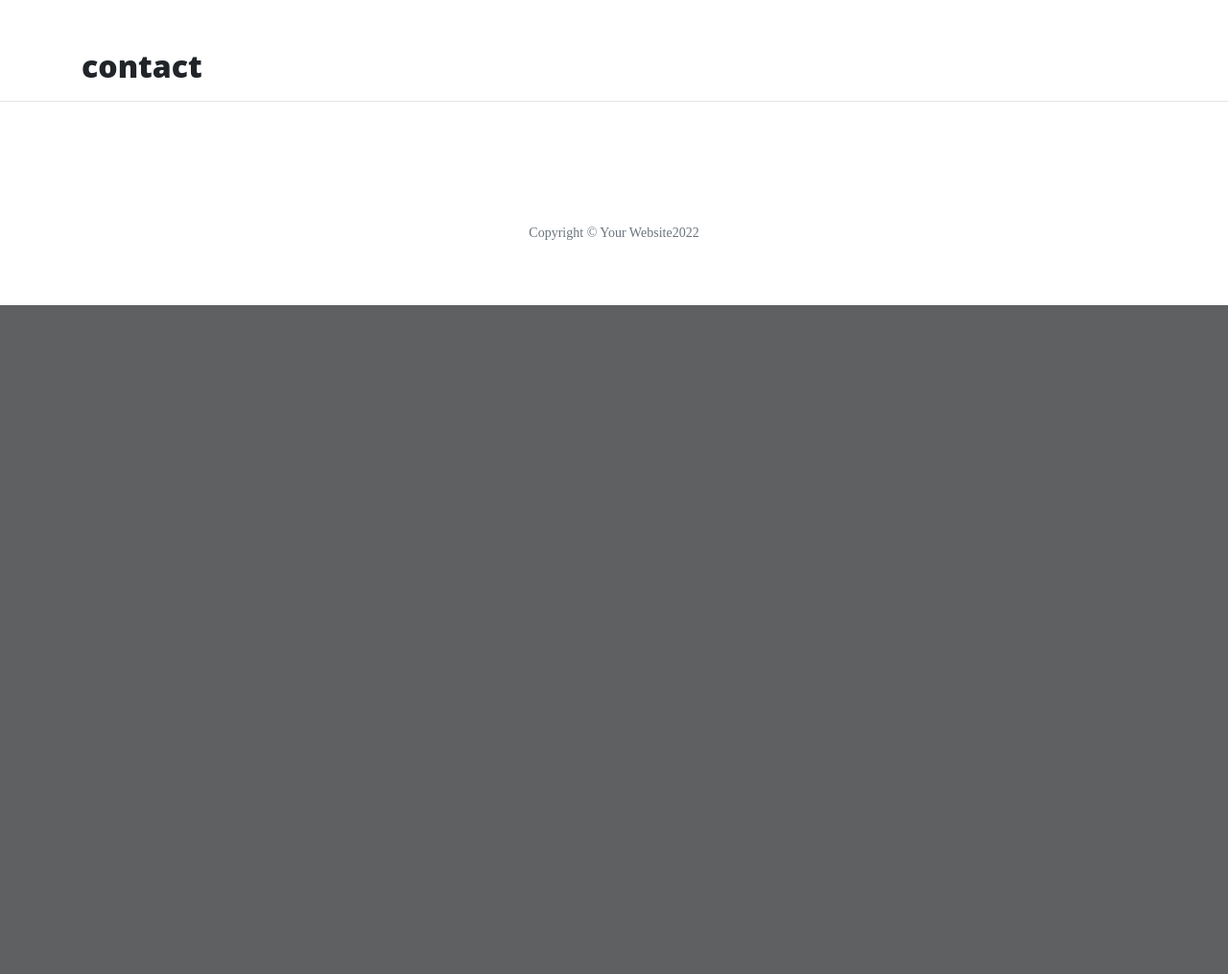
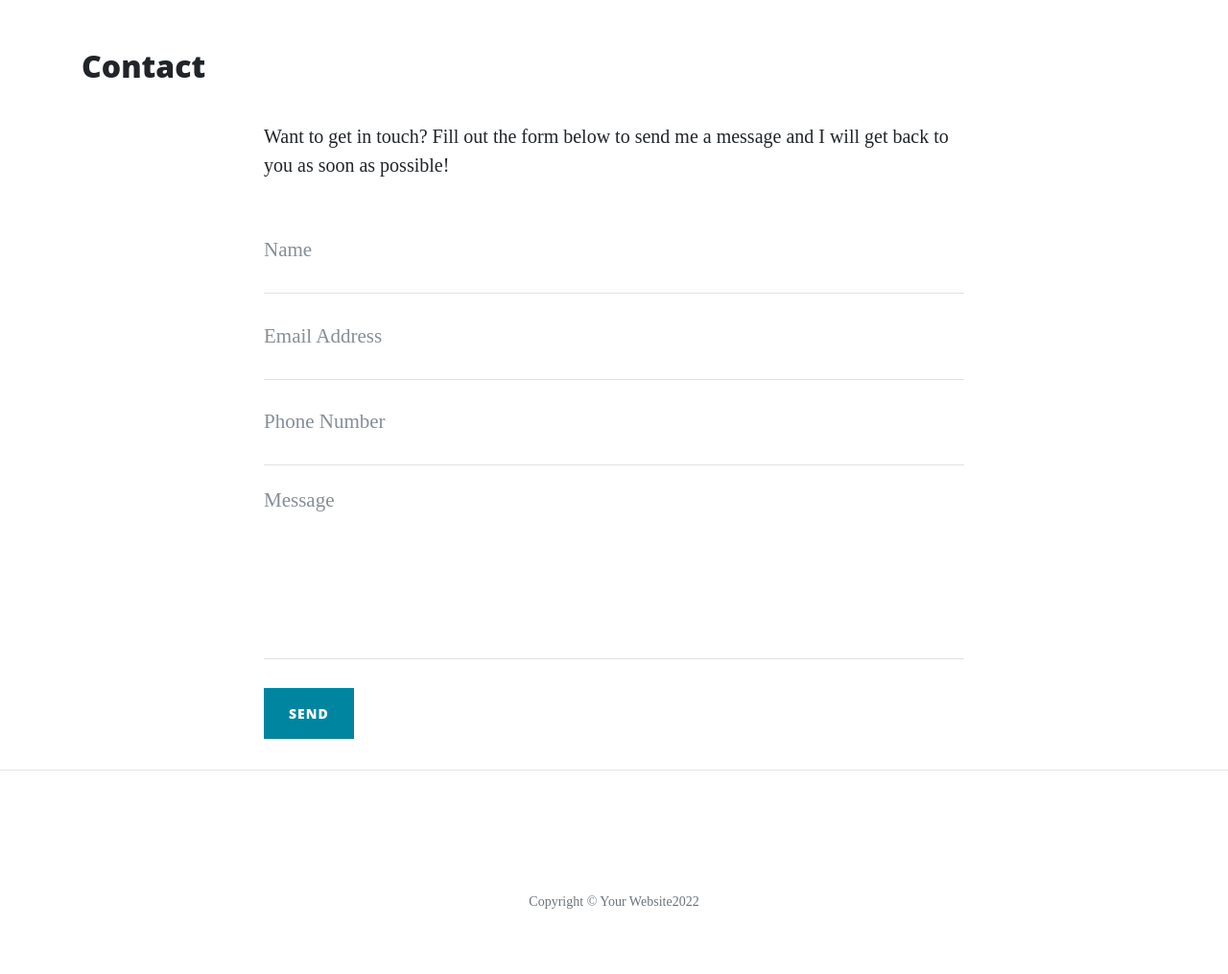
Before and after one commit to aimansae/flask, a Flask app: page /contact in a window 1280 px wide. Shown: the part 628-1643 px from the top of the page at 96% size. Before the commit the page ends 946 px from the top, so only its background shows below. Run offline with Flask 2, Linux system fonts and the light colour scheme; some libraries are stand-ins or nearby versions.

Commit message:
Add form and backend messages

```diff
--- a/run.py
+++ b/run.py
@@ -2,11 +2,12 @@
 
 import os
 import json
-from flask import Flask, render_template
-
+from flask import Flask, render_template, request, flash
+if os.path.exists('env.py'):
+    import env
 
 app = Flask(__name__)
-
+app.secret_key = os.environ.get('SECRET_KEY')
 
 @app.route("/")
 # same in html for
@@ -22,7 +23,7 @@ def about():
     return render_template("about.html", page_title='about', company=data)
 
 
-@app.route("/about<member_name>")
+@app.route("/about/<member_name>")
 def about_member(member_name):
     member = {}
     with open("data/company.json", "r") as json_data:
@@ -30,12 +31,15 @@ def about_member(member_name):
         for obj in data:
             if obj['url'] == member_name:
                 member = obj
-    return "<h1>" + member["name"] + "</h1>"
+    return render_template("member.html", member=member)
 
 
-@app.route("/contact")
+@app.route("/contact", methods=["GET", "POST"])
 def contact():
-    return render_template("contact.html", page_title='contact')
+    if request.method == "POST":
+        flash("Thanks {}, we have received your message".format(
+            request.form.get("name")))
+    return render_template("contact.html", page_title='Contact')
 
 
 @app.route("/careers")
--- a/templates/contact.html
+++ b/templates/contact.html
@@ -1,4 +1,62 @@
 {% extends 'base.html' %}
 {% block content %}
-    <h2>{{page_title}}</h2>
+<h2>{{page_title}}</h2>
+
+<div class="row">
+    <div class="col-lg-8 col-md-10 mx-auto">
+        {% with messages = get_flashed_messages()%}
+        {% if messages%}
+        <ul class="flashes">
+            {% for message in messages %}
+            <li>{{message}}</li>
+            {% endfor%}
+        </ul>
+
+        {% endif%}
+
+        {%endwith%}
+        <p>Want to get in touch? Fill out the form below to send me a message and I will get back to you as soon as
+            possible!</p>
+        <form method="POST" name="sentMessage" id="contactForm" novalidate>
+            <div class="control-group">
+                <div class="form-group floating-label-form-group controls">
+                    <label>Name</label>
+                    <input type="text" class="form-control" placeholder="Name" name="name" id="name" required
+                        data-validation-required-message="Please enter your name.">
+                    <p class="help-block text-danger"></p>
+                </div>
+            </div>
+            <div class="control-group">
+                <div class="form-group floating-label-form-group controls">
+                    <label>Email Address</label>
+                    <input type="email" class="form-control" placeholder="Email Address" name="email" id="email"
+                        required data-validation-required-message="Please enter your email address.">
+                    <p class="help-block text-danger"></p>
+                </div>
+            </div>
+            <div class="control-group">
+                <div class="form-group col-xs-12 floating-label-form-group controls">
+                    <label>Phone Number</label>
+                    <input type="tel" class="form-control" placeholder="Phone Number" name="phone" id="phone" required
+                        data-validation-required-message="Please enter your phone number.">
+                    <p class="help-block text-danger"></p>
+                </div>
+            </div>
+            <div class="control-group">
+                <div class="form-group floating-label-form-group controls">
+                    <label>Message</label>
+                    <textarea rows="5" class="form-control" placeholder="Message" name="message" id="message" required
+                        data-validation-required-message="Please enter a message."></textarea>
+                    <p class="help-block text-danger"></p>
+                </div>
+            </div>
+            <br>
+            <div id="success"></div>
+            <div class="form-group">
+                <button type="submit" class="btn btn-primary" id="sendMessageButton">Send</button>
+            </div>
+        </form>
+    </div>
+</div>
+
 {% endblock %}
```
Also changed, not shown: templates/member.html (added, +13 -0 lines), 1 other file.
